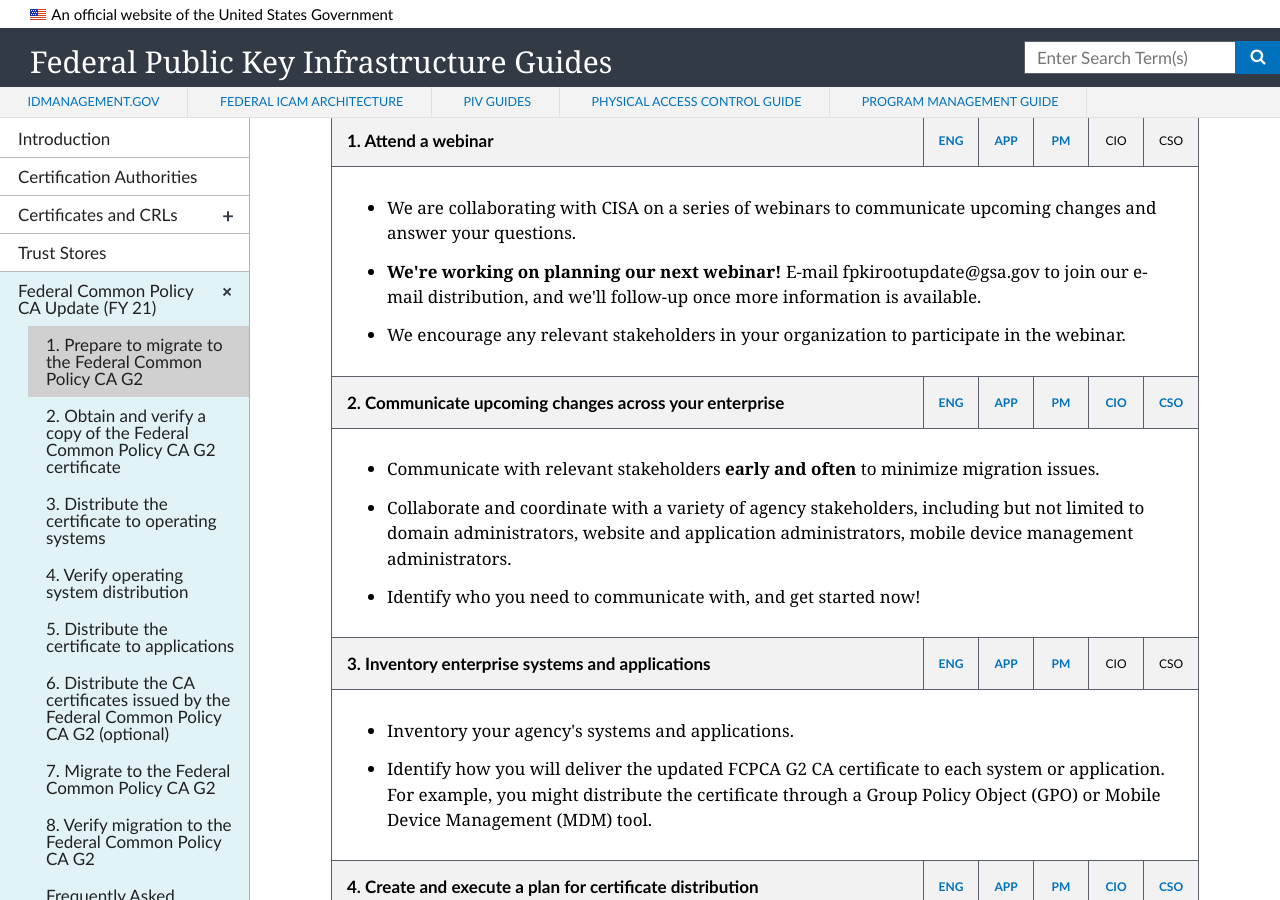
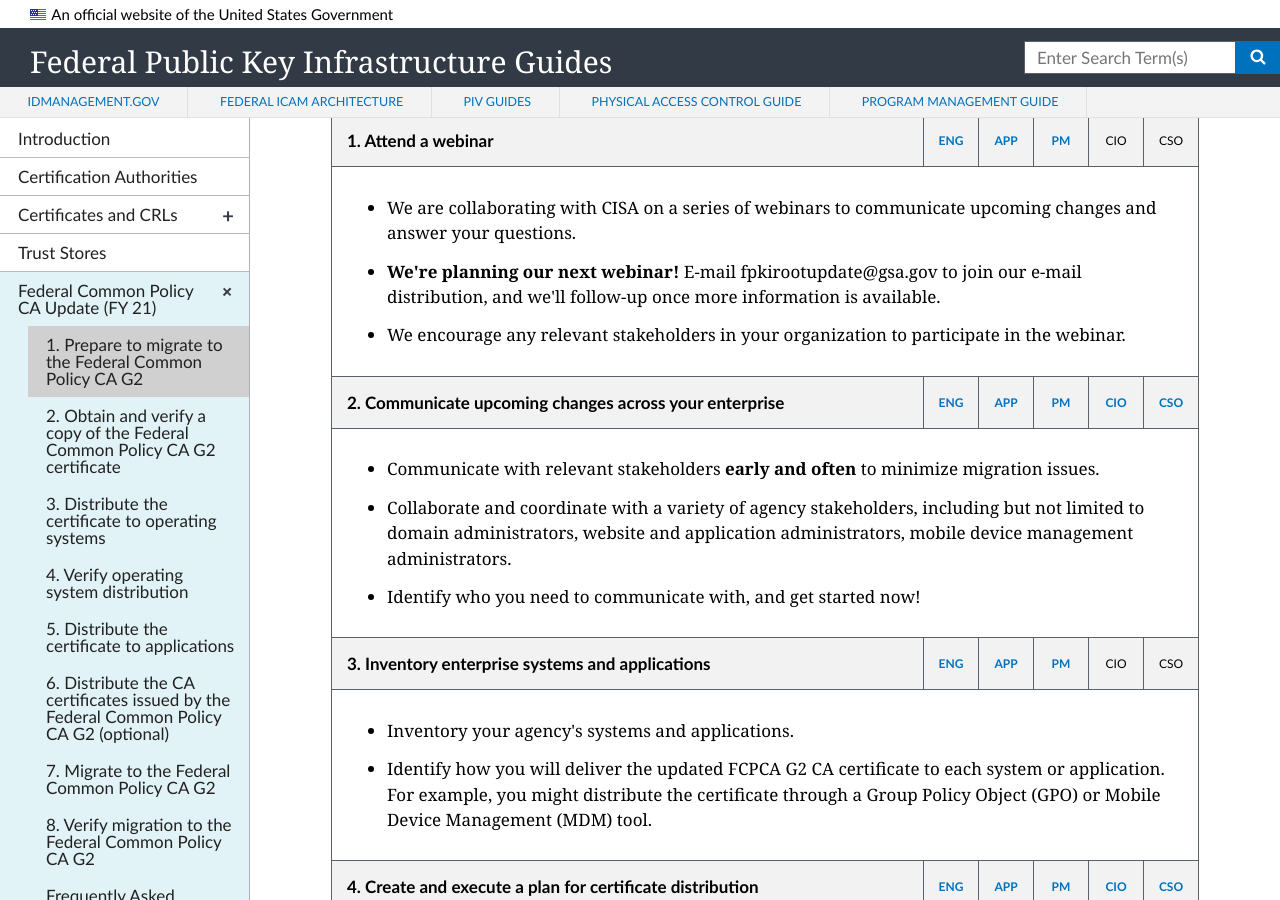
Before and after one commit to GSA/fpki-guides, a Jekyll site: the page built from _common/01_prepare_to_migrate.md, in a window 1280 px wide and 900 px high, scrolled down 582 px. Built offline with Jekyll 4.4.1, drawn with Linux system fonts in a browser that asks for light colours; nearby versions of some CDN libraries.

Commit message:
Update 01_prepare_to_migrate.md

```diff
--- a/_common/01_prepare_to_migrate.md
+++ b/_common/01_prepare_to_migrate.md
@@ -46,7 +46,7 @@
   <td colspan="7" class="desc">
   <ul>
 	<li>We are collaborating with CISA on a series of webinars to communicate upcoming changes and answer your questions. </li>
-	<li><strong>We're working on planning our next webinar!</strong> E-mail fpkirootupdate@gsa.gov to join our e-mail distribution, and we'll follow-up once more information is available.</li>
+	<li><strong>We're planning our next webinar!</strong> E-mail fpkirootupdate@gsa.gov to join our e-mail distribution, and we'll follow-up once more information is available.</li>
 	<li>We encourage any relevant stakeholders in your organization to participate in the webinar.</li>
   </ul>
   </td>
```
